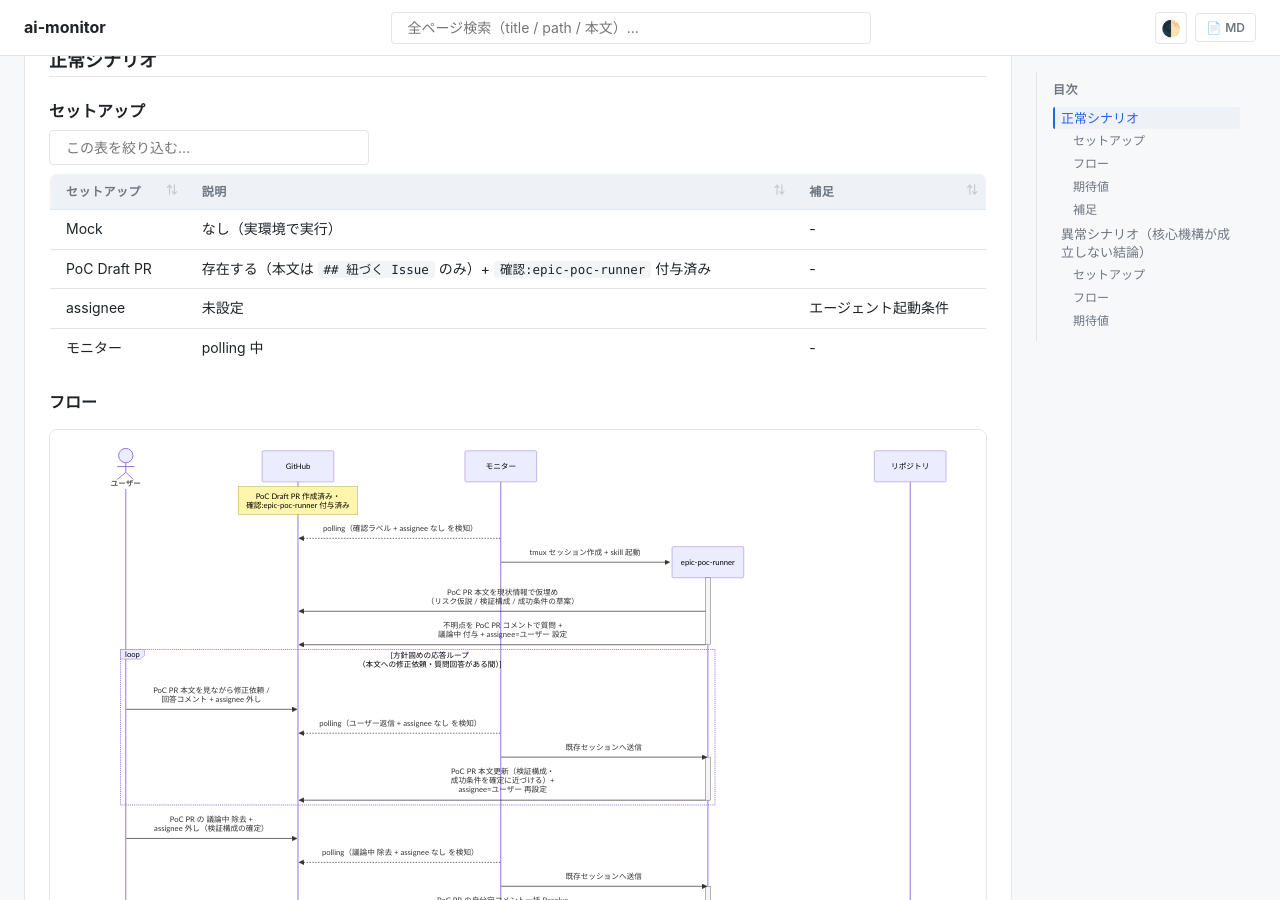
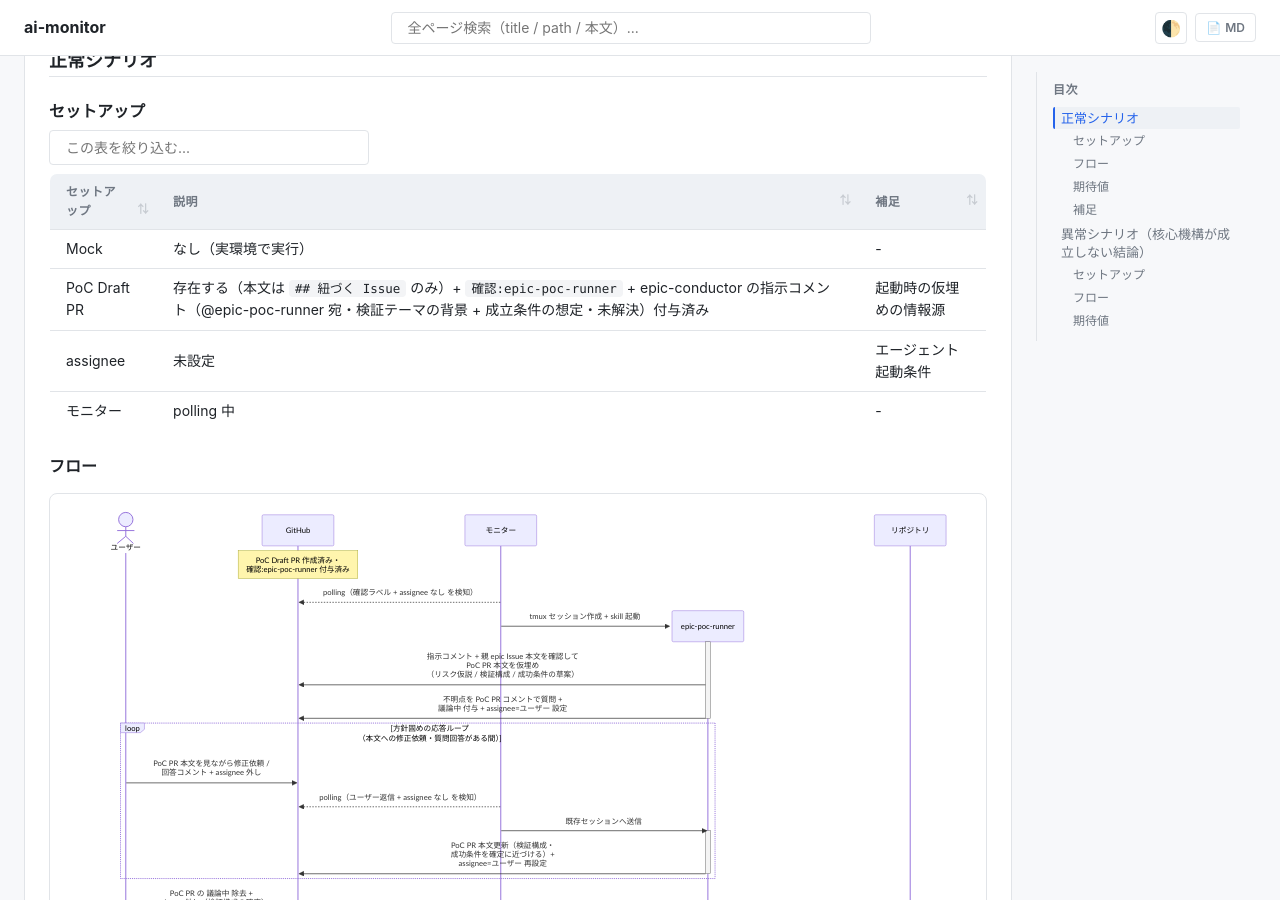
Before and after one commit to shuhei1101/ai-monitor, a Jekyll site: the page built from docs/wiki/設計図/シナリオ/単一ユースケース/実現可能性PoC検証.md, in a window 1280 px wide and 900 px high, scrolled down 231 px. Built offline with Jekyll 4.4.1, drawn with Linux system fonts in a browser that asks for light colours; our own code applies the rules of GitHub Pages for plain Markdown files.

Commit message:
epic-conductor処理更新

```diff
--- a/docs/wiki/設計図/シナリオ/単一ユースケース/実現可能性PoC検証.md
+++ b/docs/wiki/設計図/シナリオ/単一ユースケース/実現可能性PoC検証.md
@@ -12,7 +12,7 @@ epic-poc-runner が epic の成立条件になっている核心機構を最安
 | セットアップ | 説明 | 補足 |
 | --- | --- | --- |
 | Mock | なし（実環境で実行） | - |
-| PoC Draft PR | 存在する（本文は `## 紐づく Issue` のみ）+ `確認:epic-poc-runner` 付与済み | - |
+| PoC Draft PR | 存在する（本文は `## 紐づく Issue` のみ）+ `確認:epic-poc-runner` + epic-conductor の指示コメント（@epic-poc-runner 宛・検証テーマの背景 + 成立条件の想定・未解決）付与済み | 起動時の仮埋めの情報源 |
 | assignee | 未設定 | エージェント起動条件 |
 | モニター | polling 中 | - |
 
@@ -30,7 +30,7 @@ sequenceDiagram
   ORC->>MON: tmux セッション作成 + skill 起動
   participant REPO as リポジトリ
   activate MON
-  MON->>GH: PoC PR 本文を現状情報で仮埋め<br>（リスク仮説 / 検証構成 / 成功条件の草案）
+  MON->>GH: 指示コメント + 親 epic Issue 本文を確認して<br>PoC PR 本文を仮埋め<br>（リスク仮説 / 検証構成 / 成功条件の草案）
   MON->>GH: 不明点を PoC PR コメントで質問 +<br>議論中 付与 + assignee=ユーザー 設定
   deactivate MON
 
```
Also changed, not shown: docs/wiki/エージェント/epic-conductor/フェーズ/要件確定（完了処理）.md (+1 -1 lines), docs/wiki/設計図/シナリオ/単一ユースケース/epic要件確定.md (+2 -2 lines), 1 other file.
